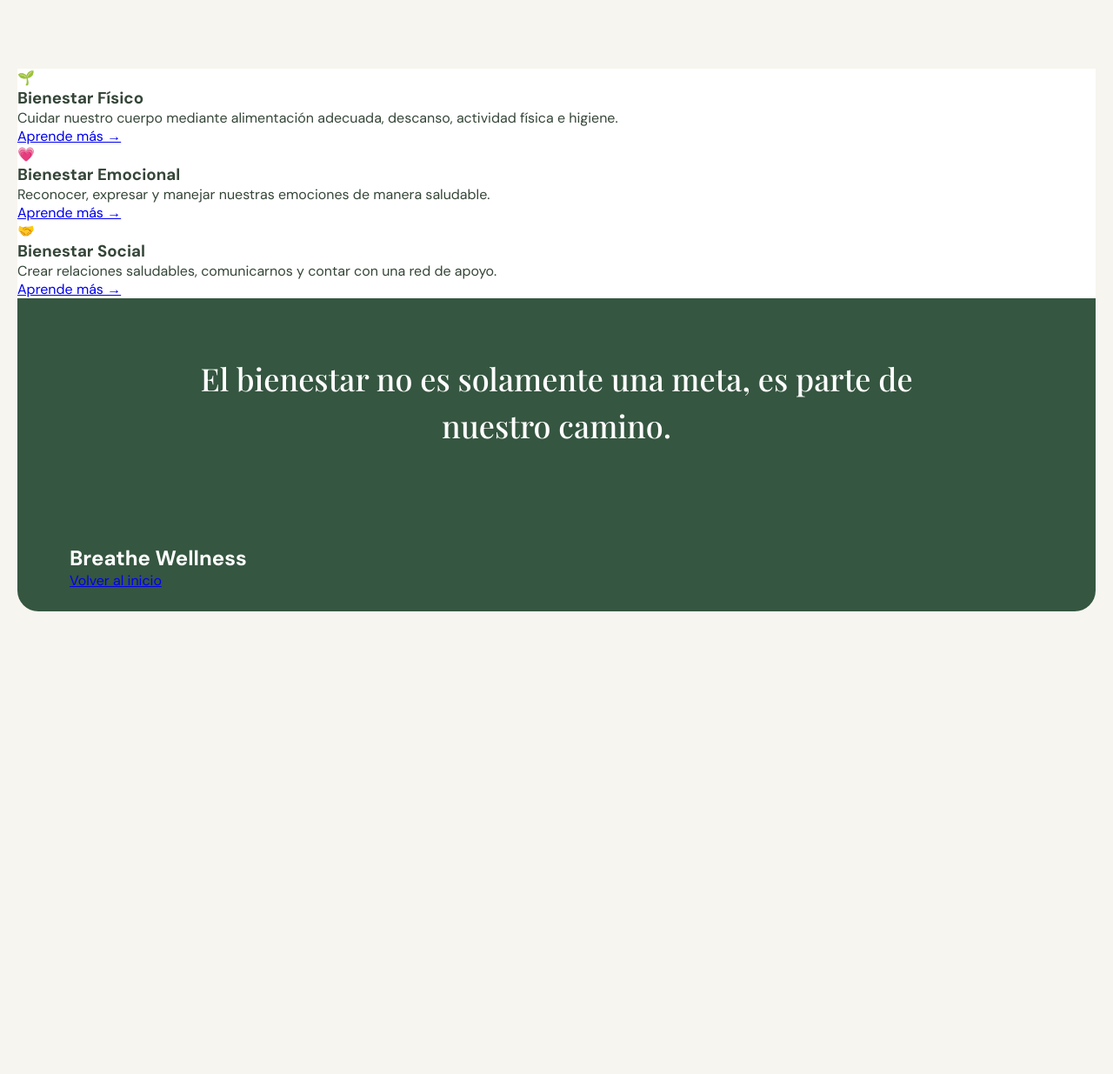
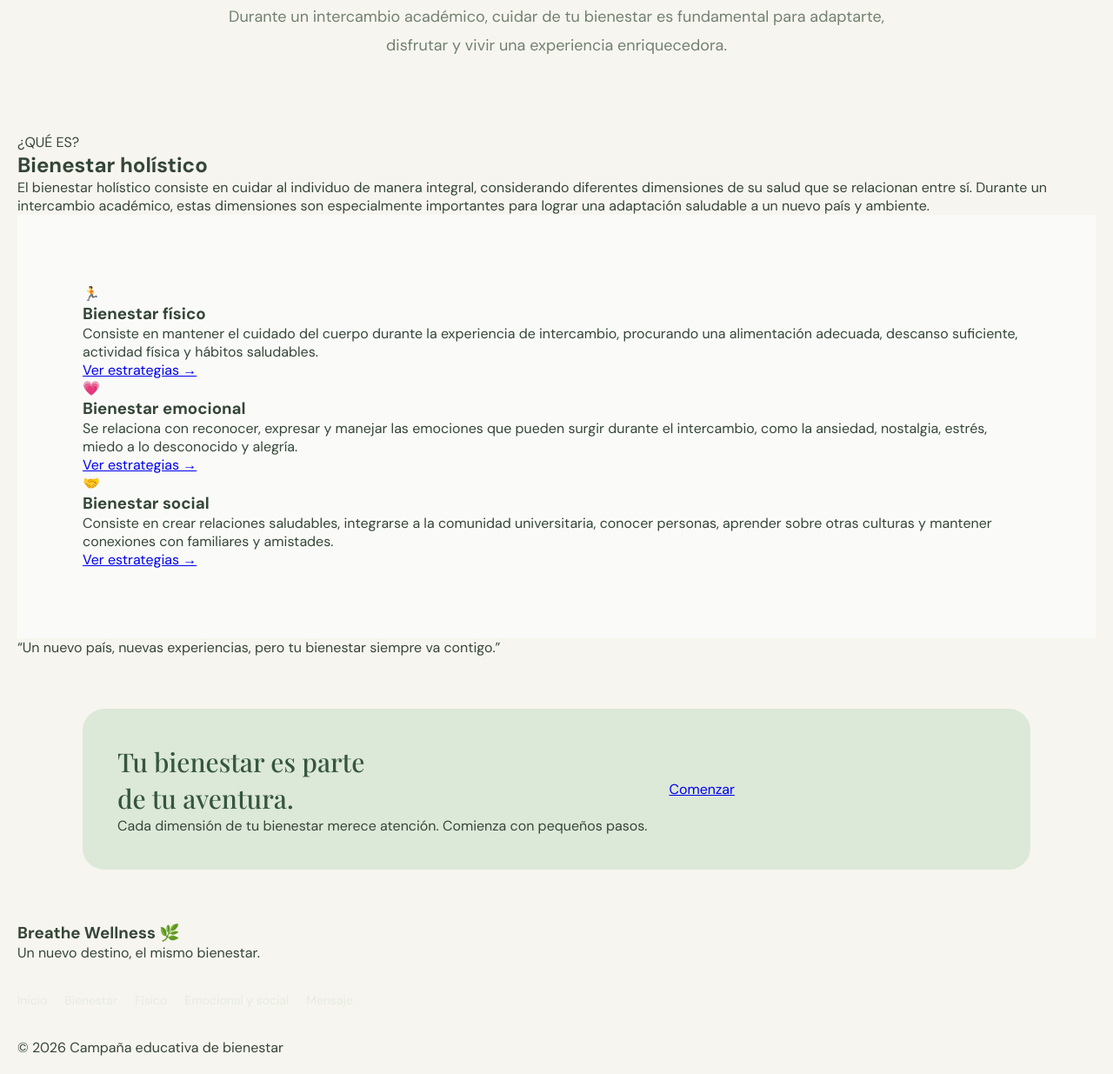
Before and after one commit to ColonShansika/presentacion-liderazgo, a plain HTML site: page bienestar.html in a window 1280 px wide. Shown: the part 398-1633 px from the top of the page at 87% size. Before the commit the page ends 1121 px from the top, so only its background shows below. Drawn offline with nearby package versions, Linux system fonts and the light colour scheme.

Commit message:
Update bienestar.html

```diff
--- a/bienestar.html
+++ b/bienestar.html
@@ -1,88 +1,130 @@
+
 <!DOCTYPE html>
 <html lang="es">
 <head>
     <meta charset="UTF-8">
     <meta name="viewport" content="width=device-width, initial-scale=1.0">
-    <title>Breathe Wellness | Bienestar</title>
+    <title>Bienestar Holístico | Breathe Wellness</title>
     <link rel="stylesheet" href="style.css">
 </head>
 <body>
 
-<div class="website">
-
 <header class="navbar">
-        <h1 class="logo">Breathe Wellness</h1>
+    <a href="index.html" class="logo">Breathe <span>Wellness</span></a>
 
     <nav>
-            <a href="index.html">Home</a>
+        <a href="index.html">Inicio</a>
         <a href="bienestar.html">Bienestar</a>
         <a href="fisico.html">Físico</a>
-            <a href="emocional.html">Emocional y Social</a>
+        <a href="emocional.html">Emocional y social</a>
         <a href="mensaje.html">Mensaje</a>
     </nav>
 </header>
 
 <section class="page-hero">
-        <p class="subtitle">CONOCE TU BIENESTAR</p>
-        <h2>¿Qué es el bienestar holístico?</h2>
+    <p class="tag">CUIDADO INTEGRAL</p>
+    <h1>El bienestar también<br><span>viaja contigo.</span></h1>
 
     <p>
-            El bienestar holístico consiste en cuidar al ser humano de manera
-            integral, tomando en cuenta diferentes áreas de su vida que se
-            relacionan entre sí.
+        Durante un intercambio académico, cuidar de tu bienestar
+        es fundamental para adaptarte, disfrutar y vivir una
+        experiencia enriquecedora.
     </p>
 </section>
 
-    <section class="cards">
+<section class="intro">
+    <p class="tag">¿QUÉ ES?</p>
+    <h2>Bienestar holístico</h2>
 
-        <div class="card">
-            <div class="icon">🌱</div>
-            <h3>Bienestar Físico</h3>
     <p>
-                Cuidar nuestro cuerpo mediante alimentación adecuada,
-                descanso, actividad física e higiene.
+        El bienestar holístico consiste en cuidar al individuo de manera
+        integral, considerando diferentes dimensiones de su salud que
+        se relacionan entre sí. Durante un intercambio académico,
+        estas dimensiones son especialmente importantes para lograr
+        una adaptación saludable a un nuevo país y ambiente.
     </p>
-            <a href="fisico.html" class="card-link">
-                Aprende más →
-            </a>
+</section>
+
+<section class="wellness-section">
+    <div class="cards">
+
+        <div class="card physical-card">
+            <div class="card-icon">🏃</div>
+            <h3>Bienestar físico</h3>
+
+            <p>
+                Consiste en mantener el cuidado del cuerpo durante la
+                experiencia de intercambio, procurando una alimentación
+                adecuada, descanso suficiente, actividad física y
+                hábitos saludables.
+            </p>
+
+            <a href="fisico.html" class="card-link">Ver estrategias →</a>
         </div>
 
-        <div class="card">
-            <div class="icon">💗</div>
-            <h3>Bienestar Emocional</h3>
+        <div class="card emotional-card">
+            <div class="card-icon">💗</div>
+            <h3>Bienestar emocional</h3>
+
             <p>
-                Reconocer, expresar y manejar nuestras emociones
-                de manera saludable.
+                Se relaciona con reconocer, expresar y manejar las emociones
+                que pueden surgir durante el intercambio, como la ansiedad,
+                nostalgia, estrés, miedo a lo desconocido y alegría.
             </p>
-            <a href="emocional.html" class="card-link">
-                Aprende más →
-            </a>
+
+            <a href="emocional.html" class="card-link">Ver estrategias →</a>
         </div>
 
-        <div class="card">
-            <div class="icon">🤝</div>
-            <h3>Bienestar Social</h3>
+        <div class="card social-card">
+            <div class="card-icon">🤝</div>
+            <h3>Bienestar social</h3>
+
             <p>
-                Crear relaciones saludables, comunicarnos y
-                contar con una red de apoyo.
+                Consiste en crear relaciones saludables, integrarse a la
+                comunidad universitaria, conocer personas, aprender sobre
+                otras culturas y mantener conexiones con familiares
+                y amistades.
             </p>
-            <a href="emocional.html" class="card-link">
-                Aprende más →
-            </a>
+
+            <a href="emocional.html#social" class="card-link">Ver estrategias →</a>
         </div>
 
+    </div>
 </section>
 
-    <section class="quote">
-        <h2>El bienestar no es solamente una meta, es parte de nuestro camino.</h2>
+<section class="quote-section">
+    <blockquote>
+        “Un nuevo país, nuevas experiencias, pero tu bienestar
+        siempre va contigo.”
+    </blockquote>
 </section>
 
-    <footer class="footer">
-        <h2>Breathe Wellness</h2>
-        <a href="index.html" class="button">Volver al inicio</a>
+<section class="campaign-banner">
+    <div>
+        <h2>Tu bienestar es parte<br>de tu aventura.</h2>
+        <p>
+            Cada dimensión de tu bienestar merece atención.
+            Comienza con pequeños pasos.
+        </p>
+    </div>
+
+    <a href="fisico.html" class="btn btn-light">Comenzar</a>
+</section>
+
+<footer>
+    <h3>Breathe Wellness 🌿</h3>
+    <p>Un nuevo destino, el mismo bienestar.</p>
+
+    <div class="footer-links">
+        <a href="index.html">Inicio</a>
+        <a href="bienestar.html">Bienestar</a>
+        <a href="fisico.html">Físico</a>
+        <a href="emocional.html">Emocional y social</a>
+        <a href="mensaje.html">Mensaje</a>
+    </div>
+
+    <p class="copyright">© 2026 Campaña educativa de bienestar</p>
 </footer>
-
-</div>
 
 </body>
 </html>
```
Lines whose indentation alone changed are shown as unchanged.
